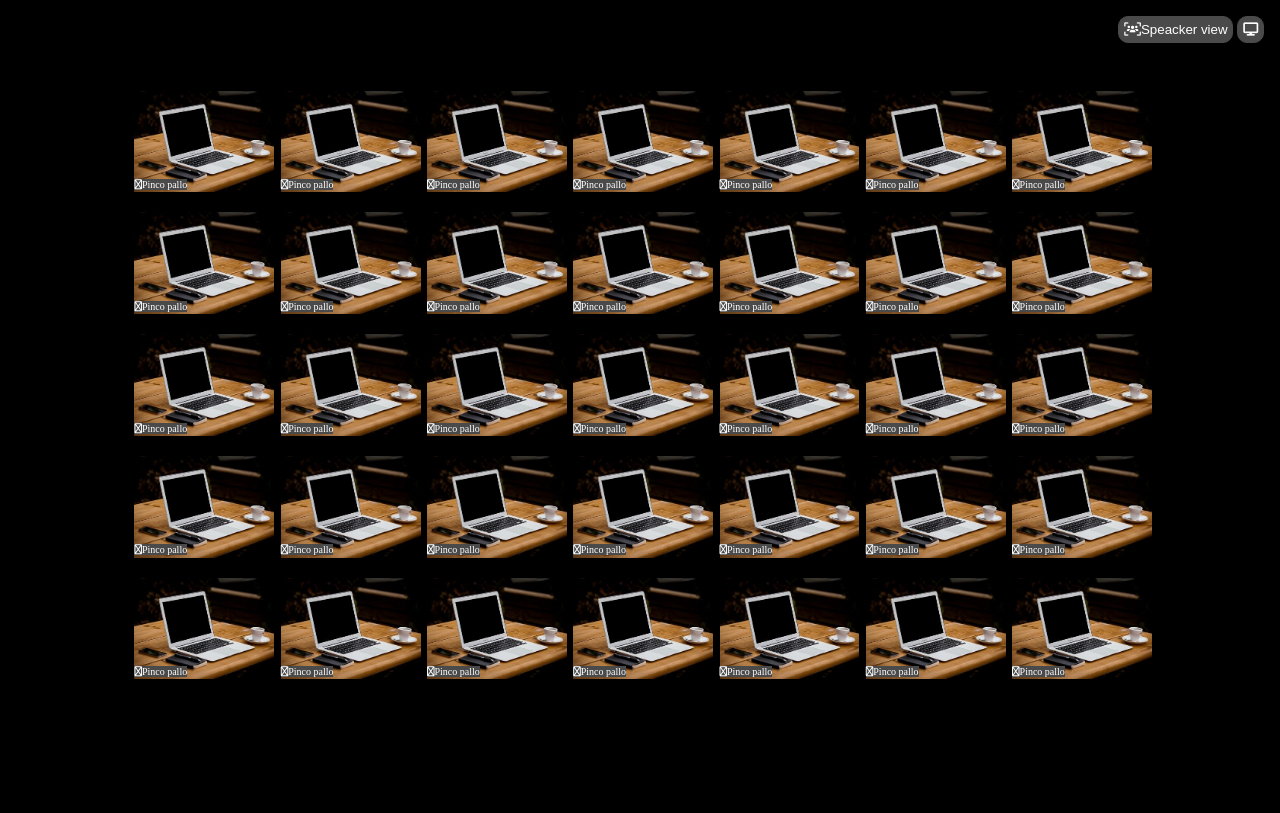
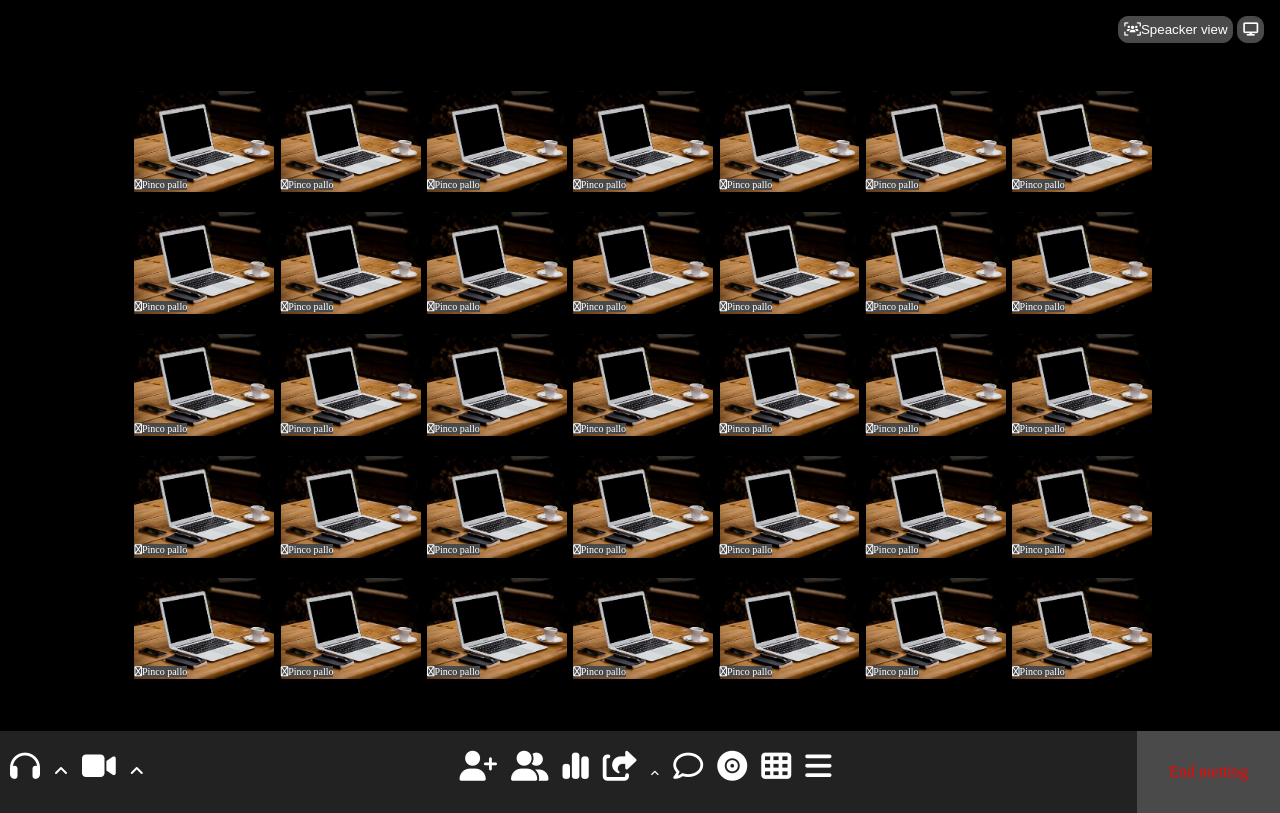
Before and after one commit to MaTtiaa01/html-css-zoom, a plain HTML site: page index.html in a window 1280 px wide. Drawn offline with Linux system fonts and the light colour scheme.

Commit message:
add footer icon

```diff
--- a/assets/css/style.css
+++ b/assets/css/style.css
@@ -9,6 +9,10 @@
     --zo-light:#4A4A4A;
     --zo-secondary:#4BC800;
     --zo-primary:#222222;
+    --zo-brillant: #FF0000;
+
+
+
 }
 body{
     background-color: var(--zo-dark);
@@ -60,3 +64,36 @@ header .view, header .big_screen{
     bottom: 1.4rem;
     left: 0.4rem;
 }
+
+/* #region footer */
+footer{
+    background-color: var(--zo-primary);
+}
+.bottom_page{
+    width: 100%;
+    color: var(--zo-lighter);
+}
+
+footer .row{
+    justify-content: space-between;
+}
+
+footer i{
+    margin-left: 10px;
+    padding: 20px 0;
+    display: block;
+}
+.big{
+    font-size: 30px;
+}
+
+.small{
+    font-size: 10px;
+}
+
+.command_right{
+    background-color: var(--zo-light);
+    color: var(--zo-brillant);
+    padding: 2rem;
+    height: 100%;
+}
--- a/index.html
+++ b/index.html
@@ -166,6 +166,37 @@
             </div>
         </div>
     </main>
-    <footer></footer>
+    <footer>
+        <div class="bottom_page">
+            <div class="row">
+
+                <div class="command_left ">
+
+                    <i class="fa-solid fa-headphones big"></i>
+                    <i class="fa-solid fa-angle-up"></i>
+                    <i class="fa-solid fa-video big"></i>
+                    <i class="fa-solid fa-angle-up"></i>
+
+
+                </div>
+                <div class="command_center">
+                    <i class="fa-solid fa-user-plus big"></i>
+                    <i class="fa-solid fa-user-group big"></i>
+                    <i class="fa-solid fa-chart-simple big"></i>
+                    <i class="fa-solid fa-share-from-square big"></i>
+                    <i class="fa-solid fa-angle-up small"></i>
+                    <i class="fa-regular fa-comment big"></i>
+                    <i class="fa-solid fa-record-vinyl big"></i>
+                    <i class="fa-solid fa-table-cells big"></i>
+                    <i class="fa-solid fa-bars big"></i>
+                </div>
+                <div class="command_right">
+                    End metting
+                </div>
+            </div>
+
+
+        </div>
+    </footer>
 </body>
 </html>
```
